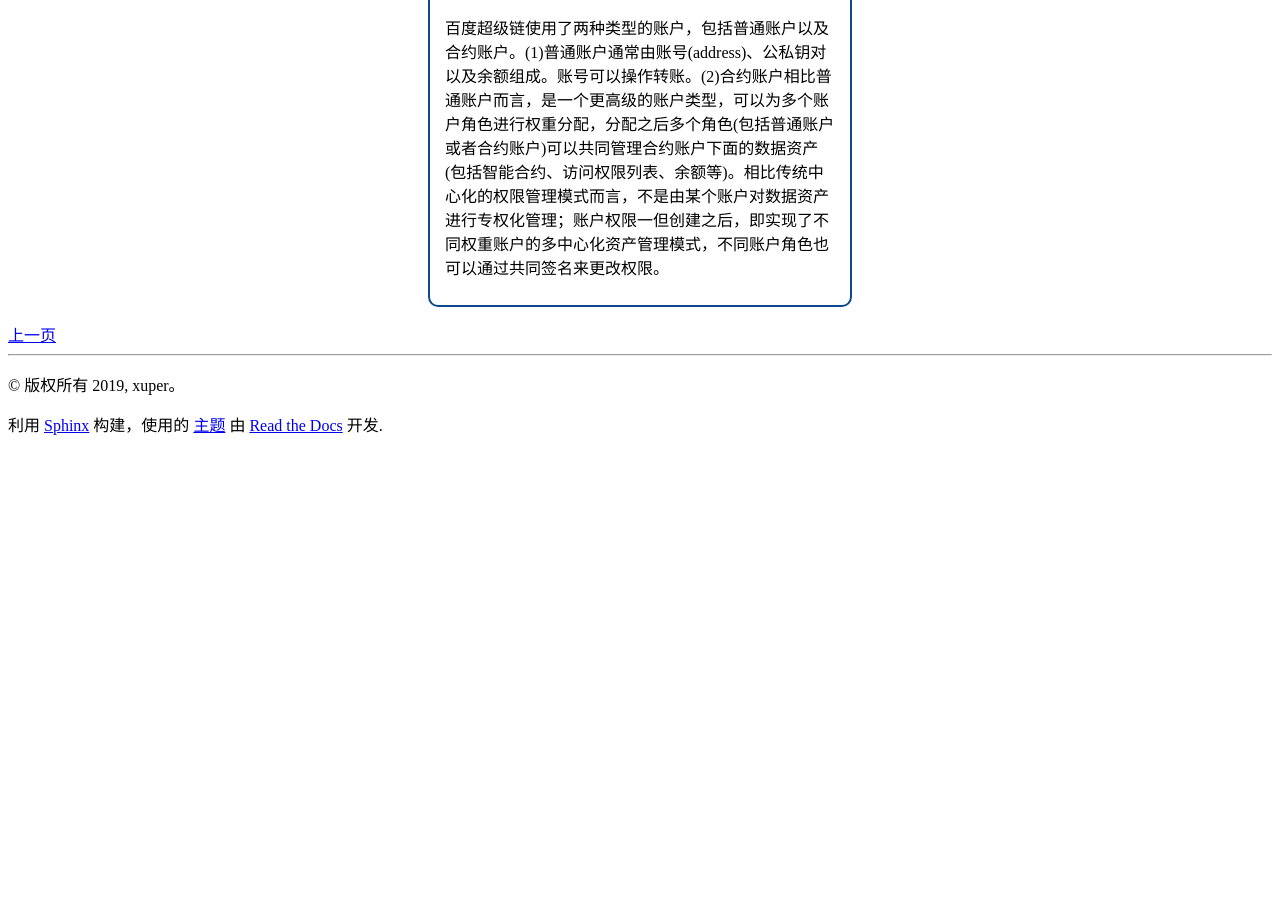
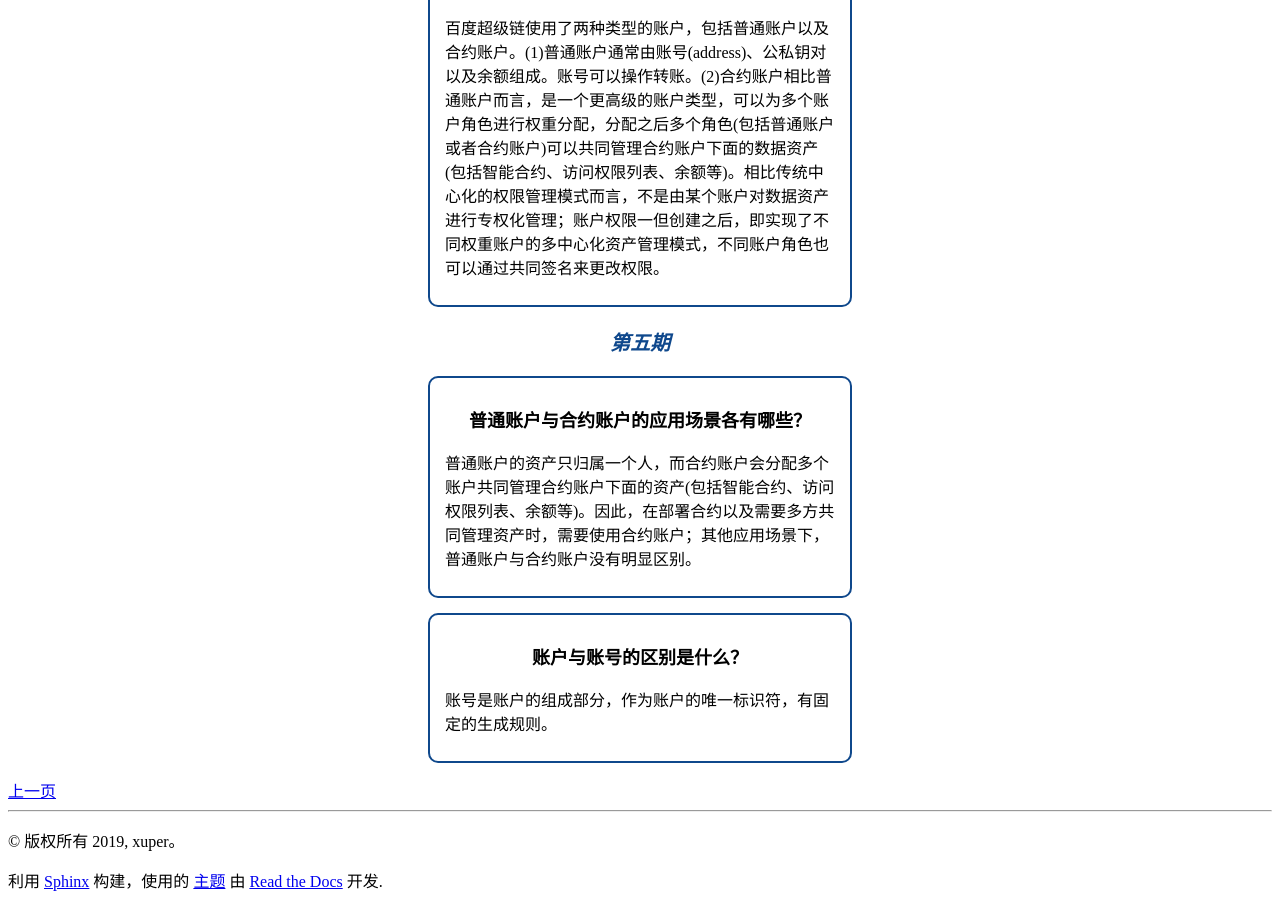
Before and after one commit to xuperchain/docs, a Sphinx documentation site: the page built from source/lessons.rst, in a window 1280 px wide and 900 px high, scrolled down 3672 px. Built offline with Sphinx 7.4.7 and the Read the Docs theme 2.0.0, drawn with Linux system fonts in a browser that asks for light colours; before the commit the page ends 4116 px from its top, so only the background shows below that.

Commit message:
Update lessons.rst

```diff
--- a/source/lessons.rst
+++ b/source/lessons.rst
@@ -102,3 +102,27 @@
     .. container:: text
 
         百度超级链使用了两种类型的账户，包括普通账户以及合约账户。(1)普通账户通常由账号(address)、公私钥对以及余额组成。账号可以操作转账。(2)合约账户相比普通账户而言，是一个更高级的账户类型，可以为多个账户角色进行权重分配，分配之后多个角色(包括普通账户或者合约账户)可以共同管理合约账户下面的数据资产(包括智能合约、访问权限列表、余额等)。相比传统中心化的权限管理模式而言，不是由某个账户对数据资产进行专权化管理；账户权限一但创建之后，即实现了不同权重账户的多中心化资产管理模式，不同账户角色也可以通过共同签名来更改权限。
+
+.. container:: number
+
+    第五期
+
+.. container:: myclass
+
+    .. container:: title
+
+        普通账户与合约账户的应用场景各有哪些？
+
+    .. container:: text
+
+        普通账户的资产只归属一个人，而合约账户会分配多个账户共同管理合约账户下面的资产(包括智能合约、访问权限列表、余额等)。因此，在部署合约以及需要多方共同管理资产时，需要使用合约账户；其他应用场景下，普通账户与合约账户没有明显区别。
+
+.. container:: myclass
+
+    .. container:: title
+
+        账户与账号的区别是什么？
+
+    .. container:: text
+
+        账号是账户的组成部分，作为账户的唯一标识符，有固定的生成规则。
```
